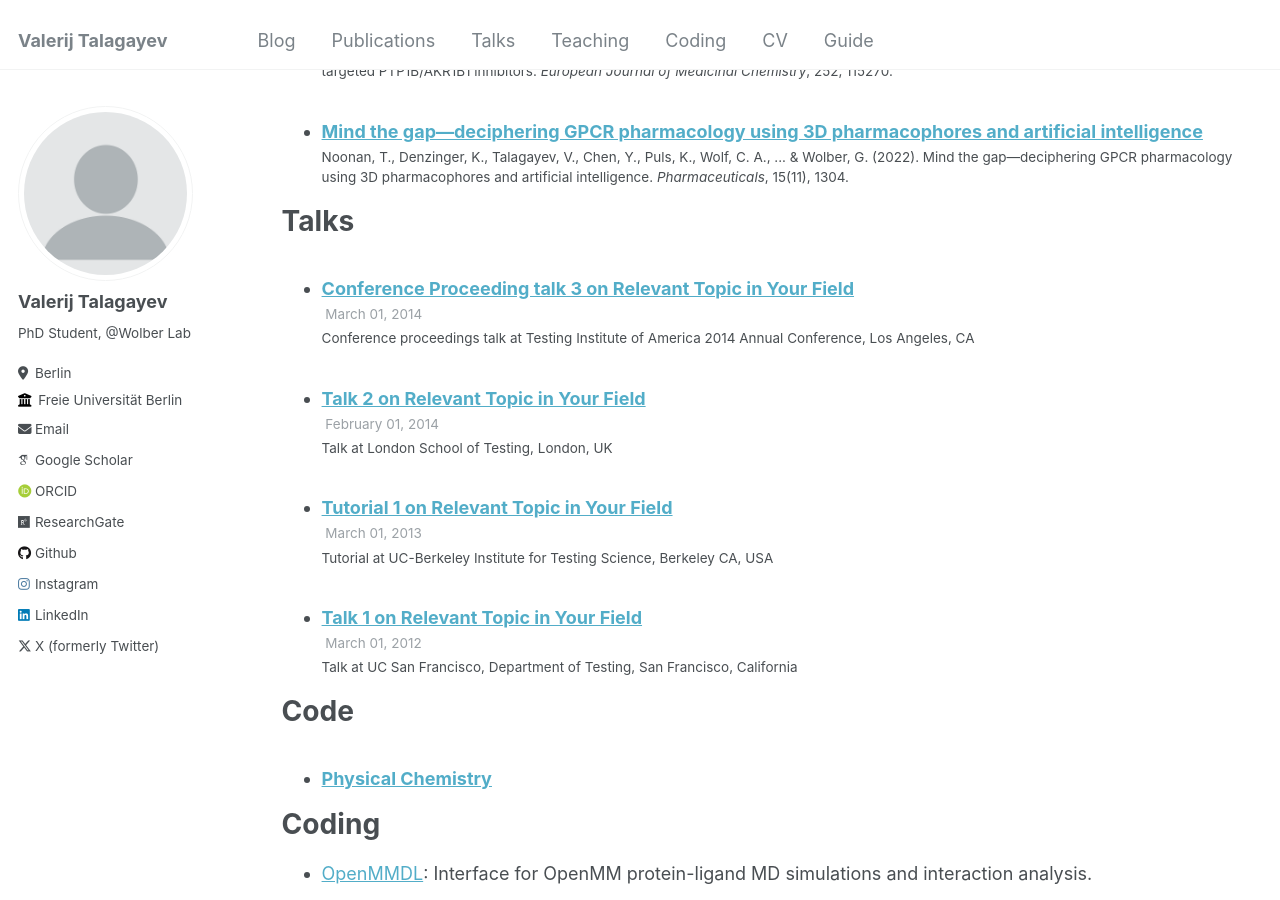
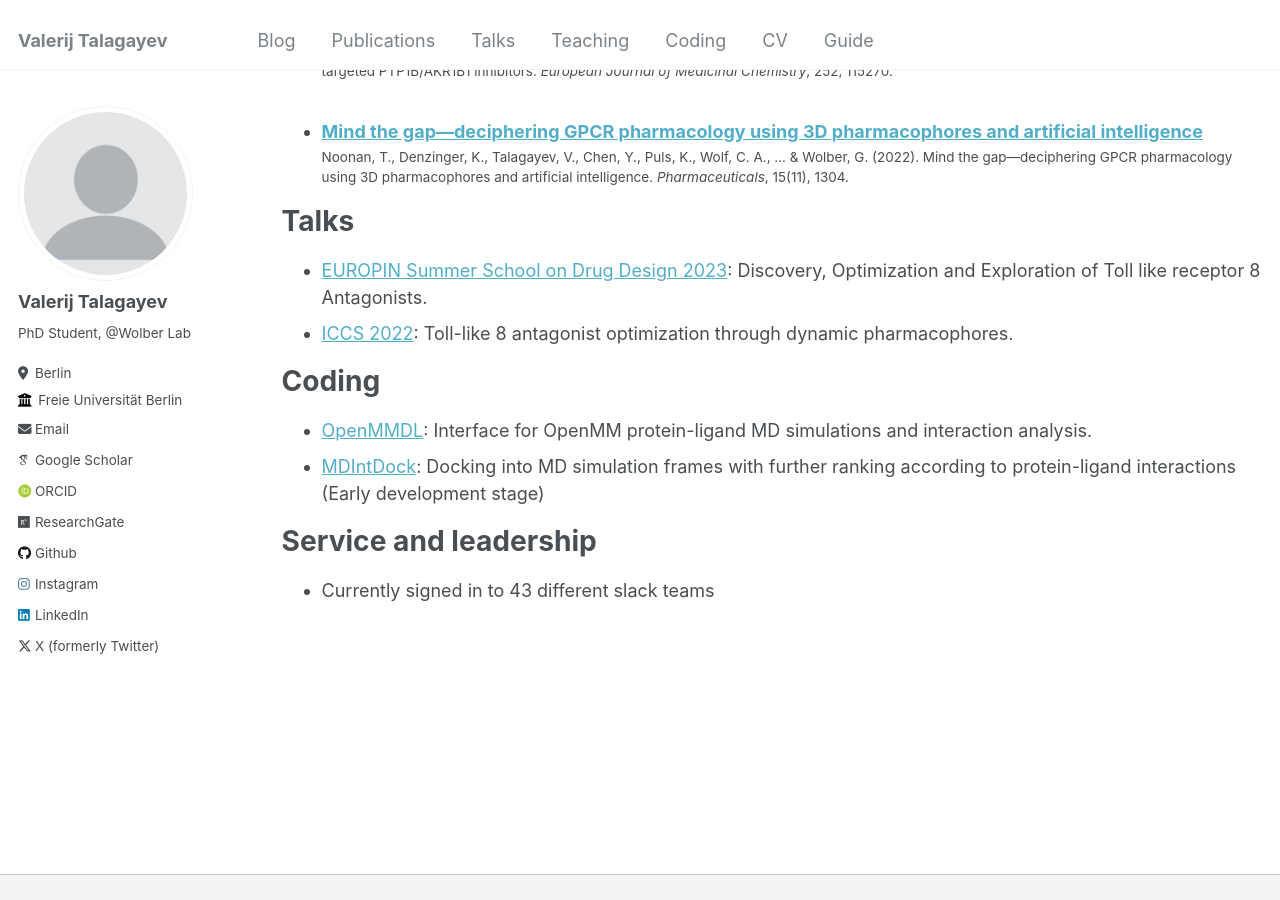
Before and after one commit to talagayev/talagayev11.github.io, a Jekyll site: the page built from _pages/cv.md, in a window 1280 px wide and 900 px high, scrolled down 1546 px. Built offline with Jekyll 4.4.1, drawn with Linux system fonts in a browser that asks for light colours; some web fonts are replaced.

Commit message:
Update cv.md

```diff
--- a/_pages/cv.md
+++ b/_pages/cv.md
@@ -49,22 +49,15 @@ Publications
 
 Talks
 ======
-  <ul>{% for post in site.talks reversed %}
-    {% include archive-single-talk-cv.html  %}
-  {% endfor %}</ul>
+* [EUROPIN Summer School on Drug Design 2023](https://pharminfo.univie.ac.at/summerschool/2023/): Discovery, Optimization and Exploration of Toll like receptor 8 Antagonists.
+* [ICCS 2022](https://iccs-nl.org/): Toll-like 8 antagonist optimization through dynamic pharmacophores.
 
-Code
-======
-  <ul>{% for post in site.teaching reversed %}
-    {% include archive-single-cv.html %}
-  {% endfor %}</ul>
 
 Coding
 ======
 * [OpenMMDL](https://github.com/wolberlab/OpenMMDL): Interface for OpenMM protein-ligand MD simulations and interaction analysis.
-  <ul>{% for post in site.coding reversed %}
-    {% include archive-single-cv.html %}
-  {% endfor %}</ul>
+* [MDIntDock](https://github.com/talagayev/MDIntDock): Docking into MD simulation frames with further ranking according to protein-ligand interactions (Early development stage)
+
 
 Service and leadership
 ======
```
